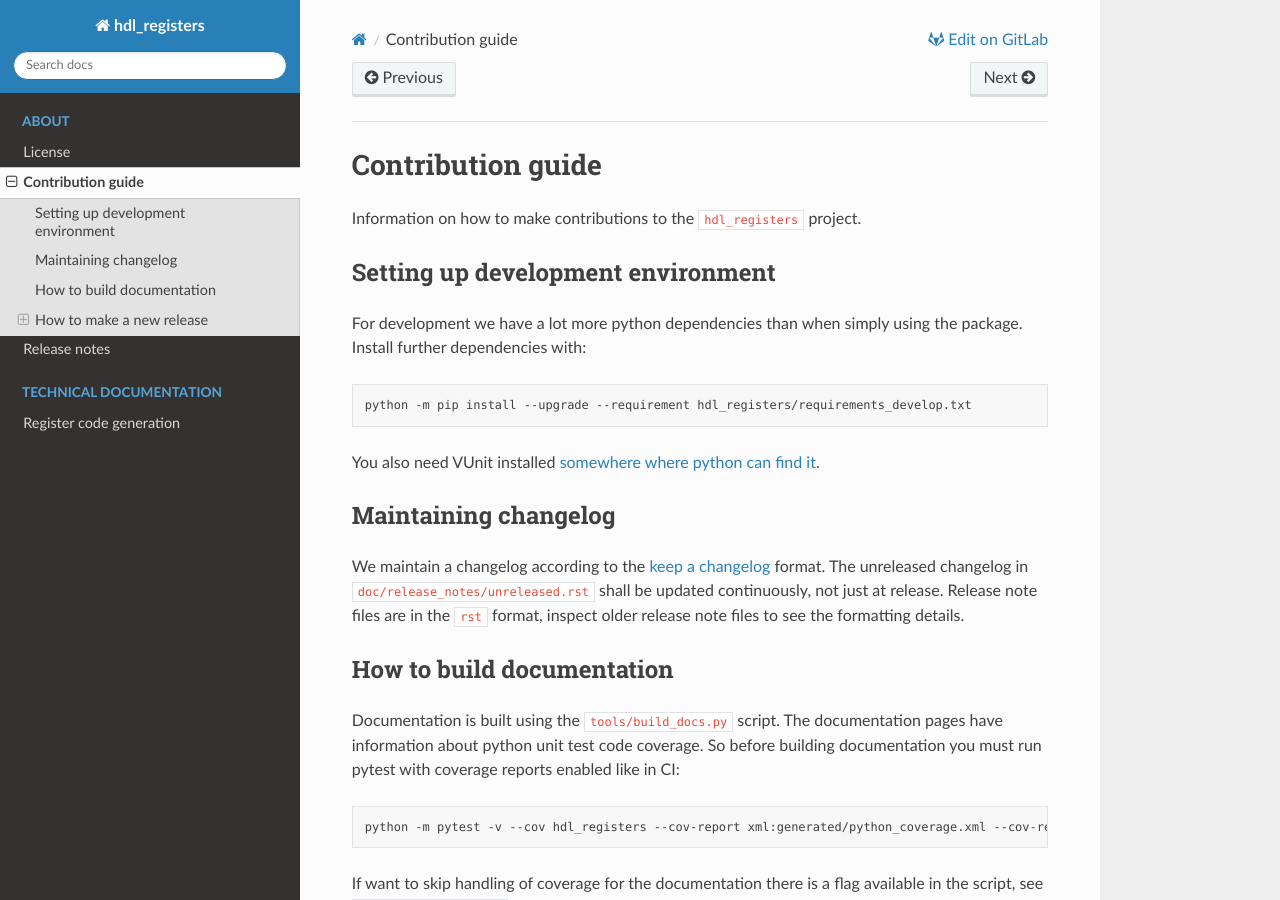
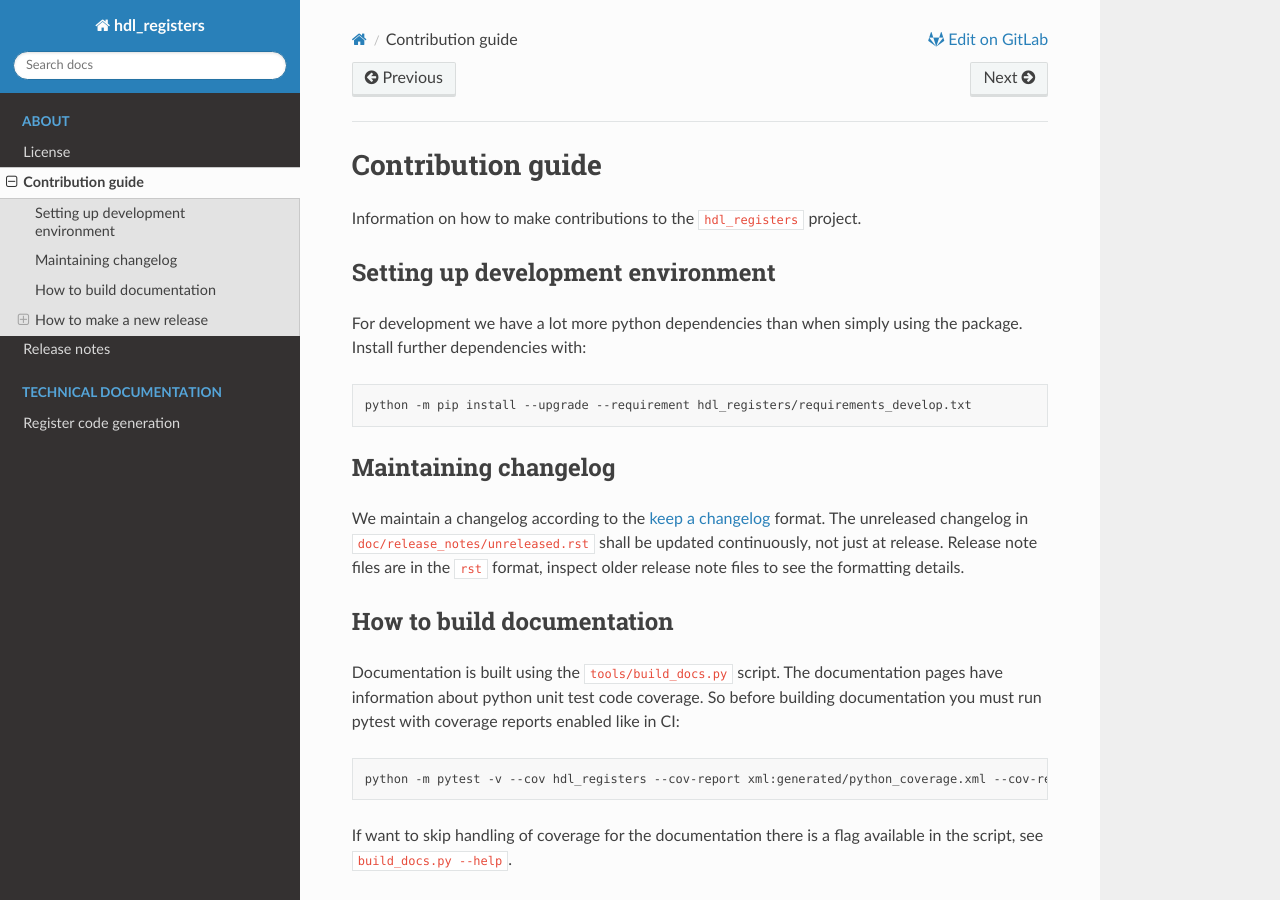
Before and after one commit to hdl-registers/hdl-registers, a Sphinx documentation site: the page built from doc/sphinx/contributing.rst, in a window 1280 px wide and 900 px high. Built offline with Sphinx 7.4.7 and the Read the Docs theme 2.0.0, drawn with Linux system fonts in a browser that asks for light colours.

Commit message:
Update doc

```diff
--- a/doc/sphinx/contributing.rst
+++ b/doc/sphinx/contributing.rst
@@ -14,8 +14,6 @@ Install further dependencies with:
 .. code-block:: shell
 
     python -m pip install --upgrade --requirement hdl_registers/requirements_develop.txt
-
-You also need VUnit installed `somewhere where python can find it <https://vunit.github.io/installing.html>`__.
 
 
 
```
Also changed, not shown: doc/sphinx/files/ci_deploy_jobs.png.
